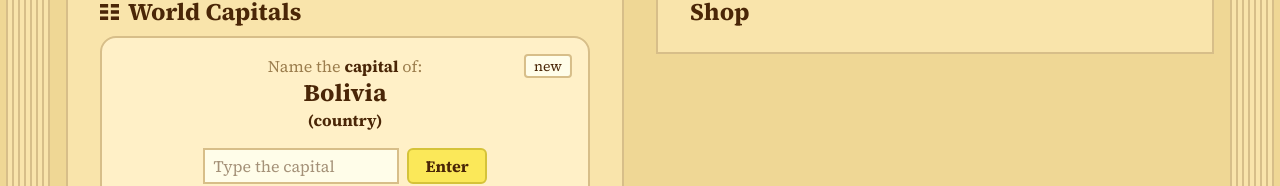
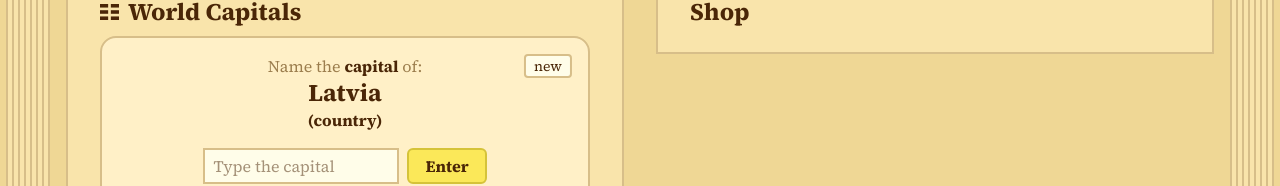
Before and after one commit to adamaaronson/mind-palace, a React (Vite) app: page / in a window 1280 px wide. Shown: the part 152-338 px from the top of the page. Built offline with nearby package versions, Linux system fonts and the light colour scheme; a web font is replaced by a local one.

Commit message:
Fix only Bolivia

```diff
--- a/src/components/App.tsx
+++ b/src/components/App.tsx
@@ -23,7 +23,7 @@ const getCardLabel = (card: Card) => {
 
 export default function App() {
   const [memoryQueue] = useState<MemoryQueue>(() => ({
-    cards: shuffle(deck.cards.filter((card) => card.question === "Bolivia")),
+    cards: shuffle(deck.cards),
     alreadyStudiedIndex: deck.cards.length,
     randomness: 5,
   }));
```
